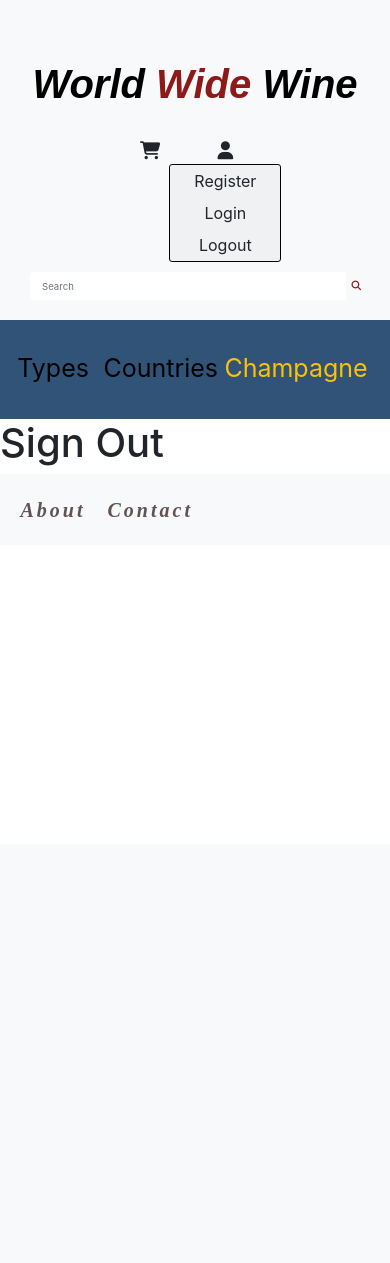
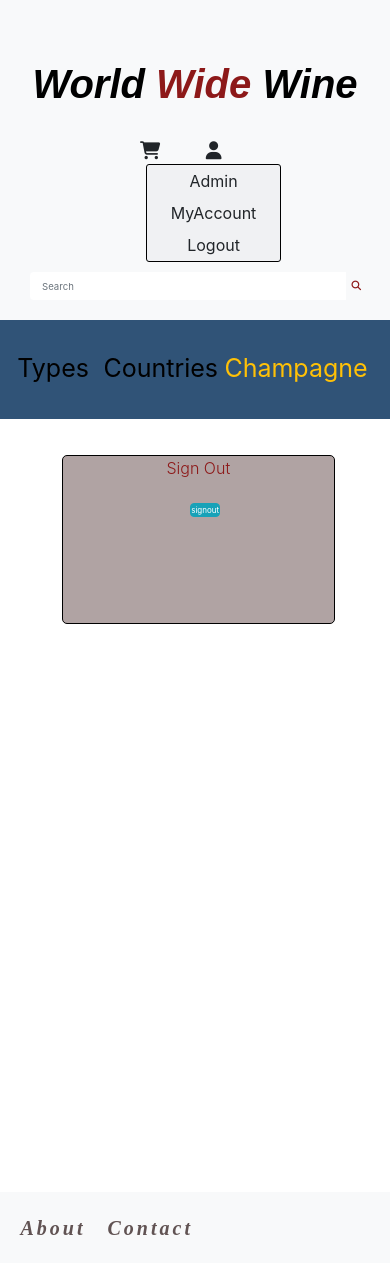
Before and after one commit to Code-Institute-Submissions/GiovanniSalvi-World_Wide_Wine_JulyResub, a Django app: page /accounts/logout/ in a window 390 px wide. Before the commit the page ends 517 px from the top, so only its background shows below. Run offline with Django 3.2, Linux system fonts and the light colour scheme; the visitor is signed in with stand-in values (Sample User, id 1); lists and menus that the app fills with data are empty; parts of the project's set-up code (start-up, migrations or seed data) failed here and were passed over; some libraries are stand-ins or nearby versions.

Commit message:
logout form css properties added

```diff
--- a/static/css/base.css
+++ b/static/css/base.css
@@ -379,6 +379,18 @@ li:hover .navbar_list{
     border: 1px black solid;
     border-radius: 5px;
 }
+.lgout_form{
+    display:inline-block;
+    height: 20%;
+    width: 70vw;
+    margin: 10% 0 10% 13%;
+    background-color: #5a3f3f7a;
+    border: 1px black solid;
+    border-radius: 5px;
+}
+.logout_container{
+    height:100vh;
+}
 .form-group{
     margin-bottom: -2rem;
     width: 75%;
@@ -413,7 +425,7 @@ li:hover .navbar_list{
     width: 90%;
 }
 #login-form{
-    margin-top: 2.5em;
+    margin-top: 1.5em;
 }
 #id_password{
     margin-left: 30%;
@@ -456,6 +468,15 @@ li:hover .navbar_list{
     background-color: #7b1f1fb8;
     height: 32em;border: 0.8px black solid;
     margin: 10% 22.5%;border-radius: 8px;
+}
+.errorlist{
+    text-align: center;
+    height: 2em;
+}
+.signout-button{
+    position: relative;
+    left: 47%;
+    font-size: 8px;
 }
 @media only screen and (max-width: 900px) {
   .index_image {
@@ -808,3 +829,39 @@ li:hover .navbar_list{
     margin: 22% 10.5%;
   }
 }
+@media only screen and (max-width: 420px) {
+  .btn-info.signout  {
+    font-size: 8px;
+    left: 43%;
+    margin-bottom: 0;
+  }
+}
+@media only screen and (max-width: 580px) {
+  .logo{
+      font-size: 1em;
+      bottom:0;
+  }
+}
+@media only screen and (max-width: 480px) {
+  .navbar_list.types{
+    width:unset;
+    left:-3.2em;
+  }
+}
+@media only screen and (max-width: 480px) {
+  .navbar_list.countries{
+    width:unset;
+    left:-3.2em;
+  }
+}
+@media only screen and (max-width: 480px) {
+  .navbar_list.sparkling{
+    width:unset;
+    left:-3.2em;
+  }
+}
+@media only screen and (max-width: 480px) {
+  .lgout-form{
+    height:15%;
+  }
+}
--- a/templates/allauth/account/logout.html
+++ b/templates/allauth/account/logout.html
@@ -5,17 +5,25 @@
 {% block head_title %}{% trans "Sign Out" %}{% endblock %}
 
 {% block content %}
-<h1>{% trans "Sign Out" %}</h1>
 
-<p>{% trans 'Are you sure you want to sign out?' %}</p>
-
-<form method="post">
+<div class="container-fluid logout_container">
+    <div class="row lgout_form">
+	<div class="logo"><p>Sign Out</p></div>
+	<div class="logout-form-1">
+    <form method="POST" action="{% url 'home' %}" id="logout-form" class="text-left">
   {% csrf_token %}
   {% if redirect_field_value %}
-  <input type="hidden" name="{{ redirect_field_name }}" value="{{ redirect_field_value }}"/>
-  {% endif %}
-  <button type="submit">{% trans 'Sign Out' %}</button>
-</form>
+  	<div class="form-group">
+   </div>
+    {% endif %}
+
+  <input type="Submit" value="signout" class="signout-button btn btn-info">
 
 
+
+  </form>
+</div>
+</div>
+</div>
+
 {% endblock %}
--- a/templates/allauth/openid/base.html
+++ /dev/null
@@ -1 +0,0 @@
-{% extends "socialaccount/base.html" %}
--- a/templates/base.html
+++ b/templates/base.html
@@ -48,14 +48,21 @@
                     <ul class="dropdown-menu icon menu-icon">
                         <button class="btn account" type="button"               data-toggle="dropdown-item"  aria-expanded="false"><a href="#" class=" btn btn-md rounded-0"><span class="myAccount">MyAccount</span> <i class="fa fa-user" aria-hidden="true"></i></a>
                             <div class="dropdown menu-list"      style="max-height:none">
+                                {% if request.user.is_authenticated %}
+                                    {% if request.user.is_superuser %}
+                                    <a href="" class="dropdown-item">Admin</a>
+                                    {% endif %}
+                                <li><a href="" class="dropdown-item">MyAccount</a></li>
+                                <li><a href="{% url 'account_logout' %}" class="dropdown-item">Logout</a></li>
+                                 {% else %}
                                 <li><a href="{% url 'account_signup' %}" class="dropdown-item">Register</a></li>
                                 <li><a href="{% url 'account_login' %}" class="dropdown-item">Login</a></li>
-                                <li><a href="{% url 'account_logout' %}" class="dropdown-item">Logout</a></li>
+                                {% endif %}
                             </div>
                         </button>
                     </ul>
                     <ul class="icon menu-icon">
-                        <button class="btn cart" type="button"><a class=" btn btn-md rounded-0"><i class="fa fa-shopping-cart" aria-hidden="true"></i></a></button>
+                        <button href="" class="btn cart" type="button"><a class=" btn btn-md rounded-0"><i class="fa fa-shopping-cart" aria-hidden="true"></i></a></button>
                     </ul>
             </div>
        <div class="col-12 my-auto py-lg-0">
@@ -81,7 +88,7 @@
         <div class="container-fluid" style="justify-content: center;">
             <li class="dropdown">
             <a data-toggle="dropdown" class="dropdown-toggle" href="#">Types </a>
-            <ul class="navbar_list dropdown_menu" style="position:absolute;left: -5.4em;
+            <ul class="dropdown_menu navbar_list types" style="position:absolute;left: -5.4em;
               width: 15em;padding: 0;">
               <li class="list " style="border:none;">
                 <a href="#" class="icon-arrow-right">White</a>
@@ -95,7 +102,7 @@
             <div class="container-fluid" style="justify-content: center;">
             <li class="dropdown">
             <a data-toggle="dropdown" class="dropdown-toggle" href="#">Countries</a>
-            <ul class="navbar_list dropdown_menu" style="position: absolute;
+            <ul class="navbar_list dropdown_menu countries" style="position: absolute;
                 left: -4.5em;
                  width: 15em;padding: 0;">
               <li class="list" style="border:none;">
@@ -110,7 +117,7 @@
             <div class="container-fluid" style="justify-content: center;">
             <li class="dropdown">
             <a data-toggle="dropdown" class="dropdown-toggle sparkling icon-arrow-right" href="#">Champagne</a>
-            <ul class="navbar_list dropdown_menu" style="position: absolute;
+            <ul class="navbar_list dropdown_menu sparkling" style="position: absolute;
             left: -3.6em;
              width: 15em;padding: 0;">
               <li class="list" style="border:none;">
```
Also changed, not shown: templates/allauth/account/login.html (+5 -3 lines), templates/allauth/openid/login.html (deleted, +0 -18 lines).
